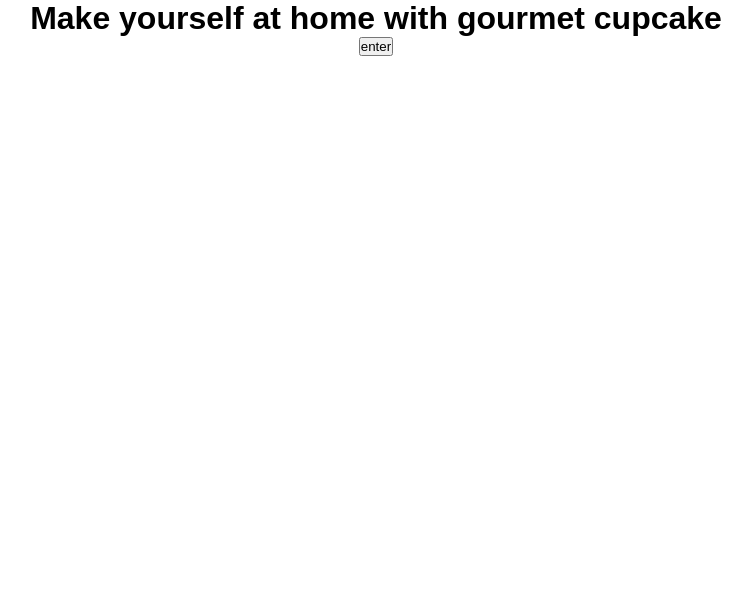
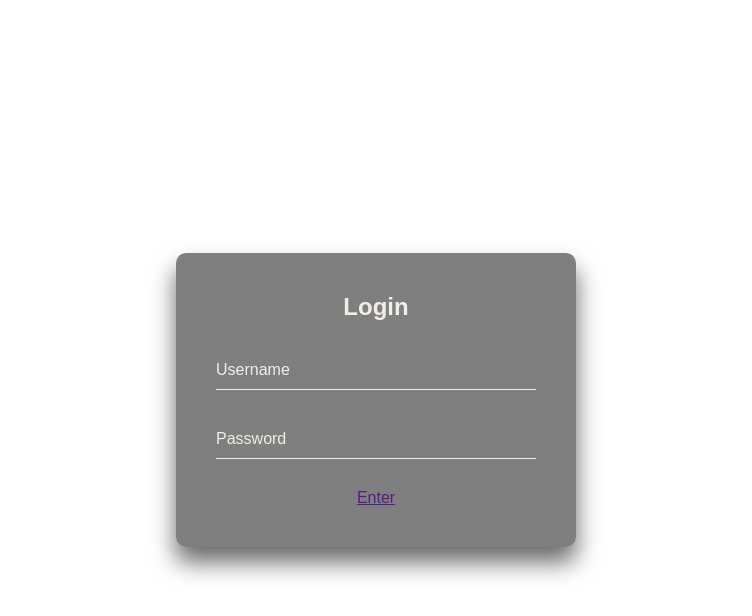
Before and after one commit to diana2341/mod4-sugarlips_cupcakes-client, a React (Create React App) app: page /login in a window 1280 px wide. Shown: the top 616 px of the page, without its empty margins (264-1016 px from the left). Built offline with nearby package versions, Linux system fonts and the light colour scheme.

Commit message:
add login logic to login component

```diff
--- a/src/App.js
+++ b/src/App.js
@@ -48,11 +48,6 @@ class App extends Component {
     return (
       <div className="App">
           <Route
-            path="/"
-            render={(routerProps) =>
-            <HomePage {...routerProps} />}
-            />
-          <Route
             path="/profile"
             render={(routerProps) => <Profile
               currentUser={this.state.currentUser} />}
@@ -74,11 +69,16 @@ class App extends Component {
             render={() => <CupcakeContainer />}
             />
             <Route
-            path="/log-in"
-            render={(routerProps) => <Login
+              exact path="/login"
+              render={(routerProps) => <Login
               form={this.state.form}
               handleChange={this.handleChange}
               {...routerProps} />}
+            />
+          <Route
+            exact path="/"
+            render={(routerProps) =>
+            <HomePage {...routerProps} />}
             />
       </div>
     )
--- a/src/components/Login.js
+++ b/src/components/Login.js
@@ -3,8 +3,17 @@ import React, { Component } from 'react'
 export default class Login extends Component {
 
   state = {
-    username:'',
-    password:''
+    username: '',
+    loginUser: {}
+  }
+
+  loginUser = username => {
+    fetch(`http://localhost:3000/users/${username}`)
+    .then(resp => resp.json())
+    .then(user => this.setState({
+      loginUser: user
+      })
+    )
   }
 
   handleChange = event => {
@@ -14,16 +23,12 @@ export default class Login extends Component {
     })
   }
 
-  handleSubmit = event => {
+  handleSubmit = (event, username) => {
     event.preventDefault()
-    console.log('logged in!')
-    this.props.history.push('/cupcakes')
+    this.loginUser(username)
   }
 
   render() {
-    console.log(this.state.username)
-    console.log(this.state.password)
-
     return (
       <div className="login-box">
         <h2>Login</h2>
@@ -35,11 +40,13 @@ export default class Login extends Component {
           </div>
 
           <div className="user-box">
-            <input type="password" name="password" value={this.state.password} onChange={this.handleChange} />
+            <input type="password" name="password" />
             <label >Password</label>
           </div>
 
-          <a onClick={this.handleSubmit} href="">
+          <a
+            onClick={event => this.handleSubmit(event, this.state.username)}
+            href="">
             <span></span>
             <span></span>
             <span></span>
--- a/src/components/Profile.js
+++ b/src/components/Profile.js
@@ -1,4 +1,5 @@
 import React from 'react'
+import Navbar from './Navbar'
 
 const Profile = props => {
 
@@ -6,6 +7,7 @@ const Profile = props => {
 
     return (
       <div>
+        <Navbar />
         <h1>Profile Page</h1>
         <h2>{firstName} {lastName}</h2>
         <h3>Address</h3>
```
